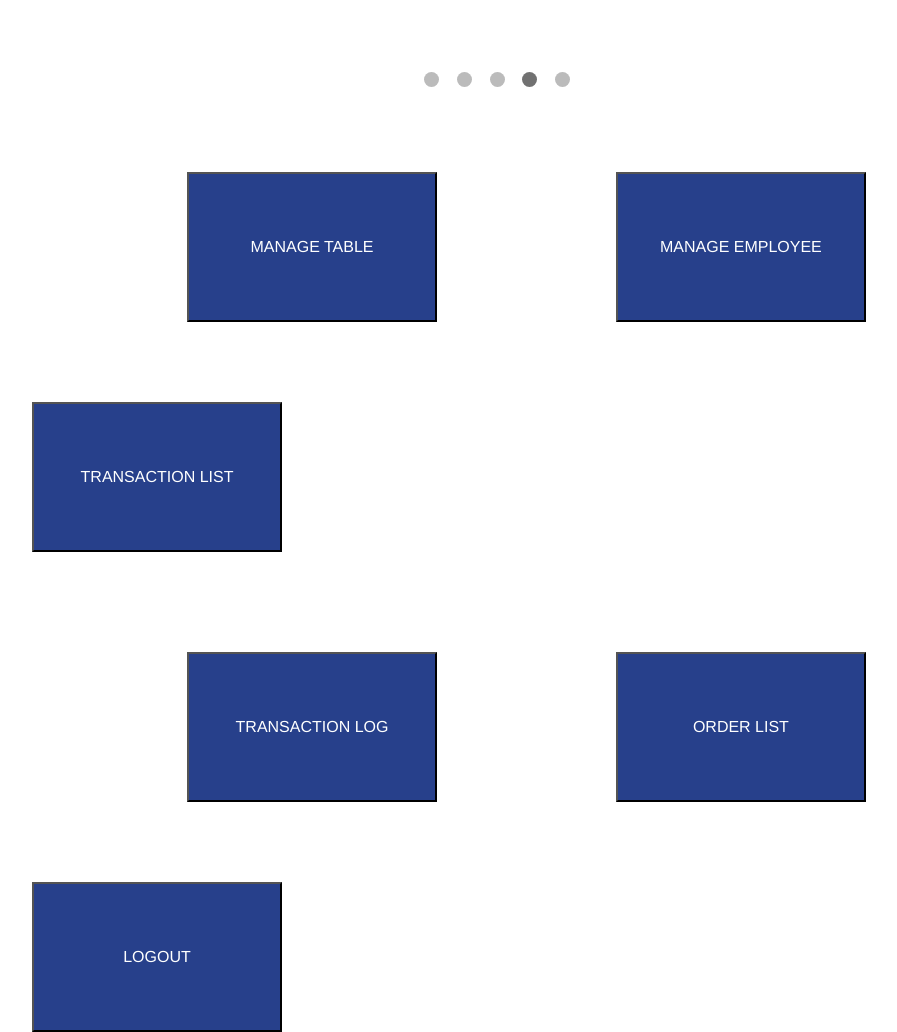
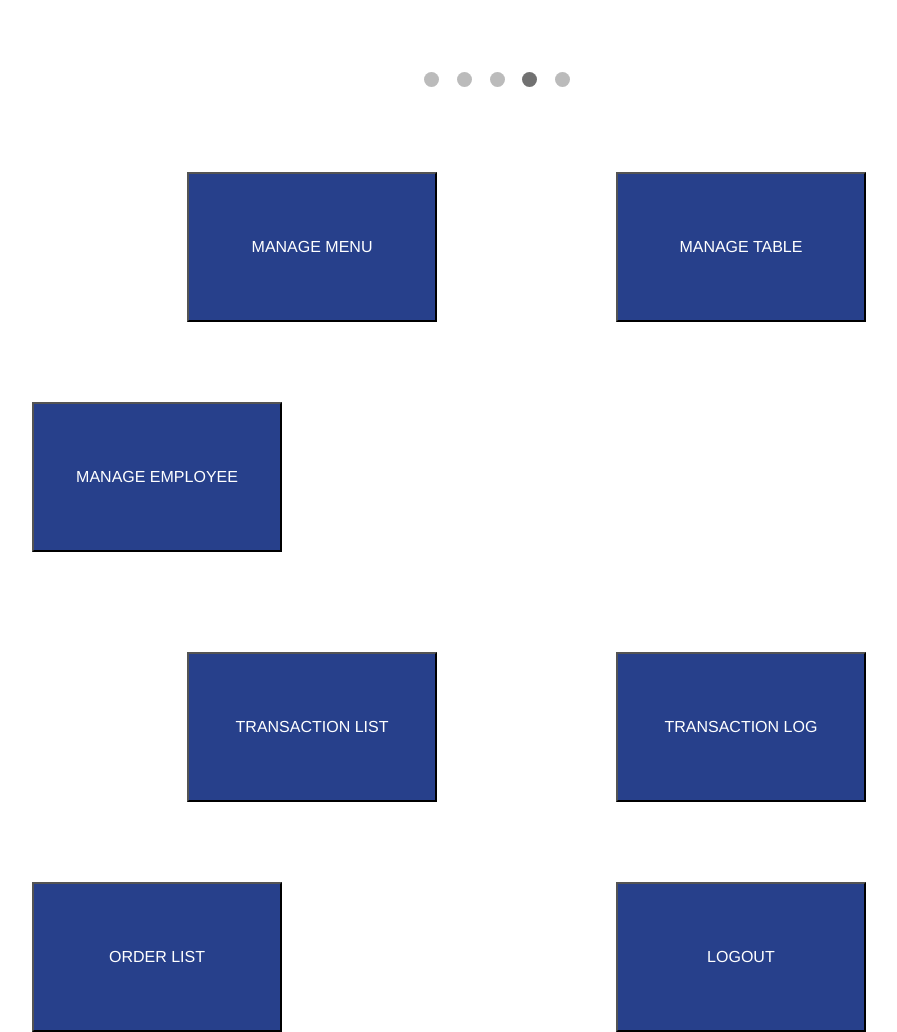
Before and after one commit to lawwwwww/dpp2, a PHP site: page /dpp2/mainadmin.php in a window 1280 px wide. Shown: the part 663-1695 px from the top of the page, without its empty margins (143-1040 px from the left). Run offline with PHP 8.4, Linux system fonts and the light colour scheme.

Commit message:
Update mainadmin.php

```diff
--- a/mainadmin.php
+++ b/mainadmin.php
@@ -188,15 +188,18 @@ margin:auto;
 
 
 
-	<a href="manageTables.php"><button class="fbutton">MANAGE TABLE</button></a>
+	<a href="manageMenu.php"><button class="fbutton">MANAGE MENU</button></a>
 
-	<a href="manageEmp.php"><button class="sbutton">MANAGE EMPLOYEE</button></a>
-	<a href="transactionlist.php"><button class="tbutton">TRANSACTION LIST</button></a>
+	<a href="manageTables.php"><button class="sbutton">MANAGE TABLE</button></a>
+	<a href="manageEmp.php"><button class="tbutton">MANAGE EMPLOYEE</button></a>
 	<br/>
 	<br/>
-	<a href="transactionLog.php"><button class="fbutton">TRANSACTION LOG</button></a>
-	<a href="orderlist.php"><button class="fibutton">ORDER LIST</button></a>
-	<a href="http://localhost/dpp2/LoginRegister/"><button class="sibutton">LOGOUT</button></a>
+	<a href="transactionlist.php"><button class="fbutton">TRANSACTION LIST</button></a>
+	<a href="transactionLog.php"><button class="fibutton">TRANSACTION LOG</button></a>
+	<a href="orderlist.php"><button class="sibutton">ORDER LIST</button></a>
+
+
+	<a href="http://localhost/dpp2/LoginRegister/"><button class="sebutton">LOGOUT</button></a>
 
 </body>
 </html>
```
